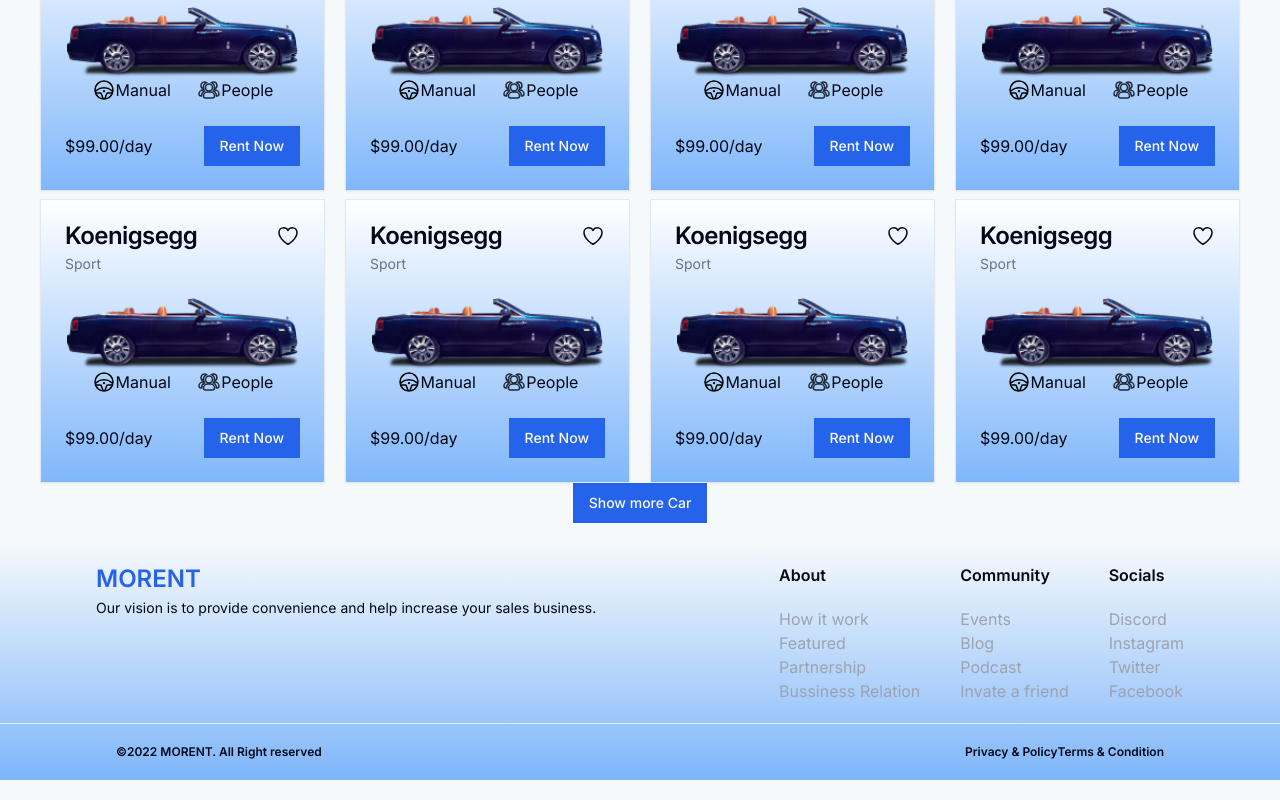
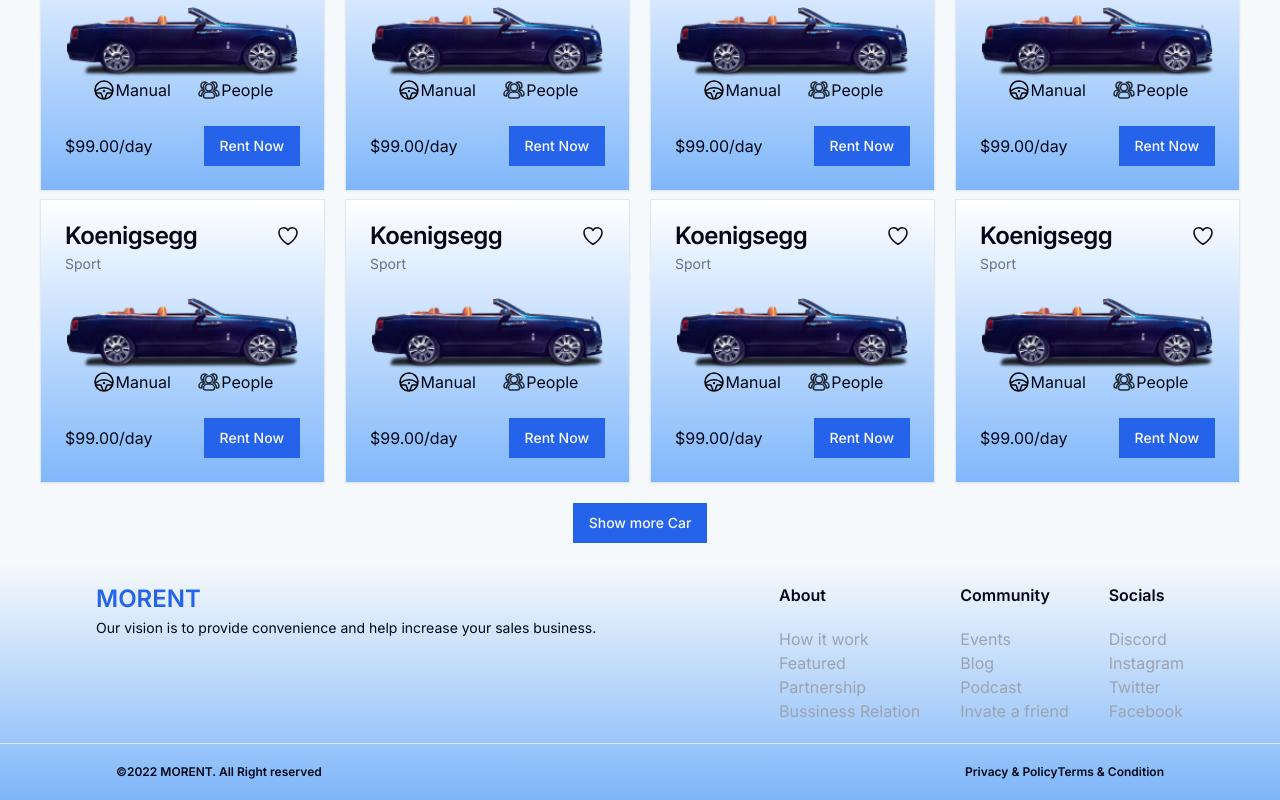
Before and after one commit to franklinogf/rent-car, a Next.js app: page / in a window 1280 px wide. Shown: the part 960-1760 px from the top of the page. Built offline with nearby package versions, Linux system fonts and the light colour scheme.

Commit message:
added my button

```diff
--- a/src/components/RecomendationSection.tsx
+++ b/src/components/RecomendationSection.tsx
@@ -15,7 +15,7 @@
         <CarCard />
         <CarCard />
       </div>
-      <Button className='mx-auto block'>Show more Car</Button>
+      <Button className='mx-auto block my-5'>Show more Car</Button>
     </section>
   )
 }
```
